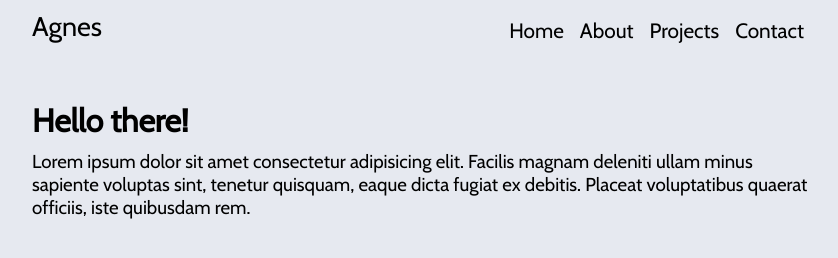
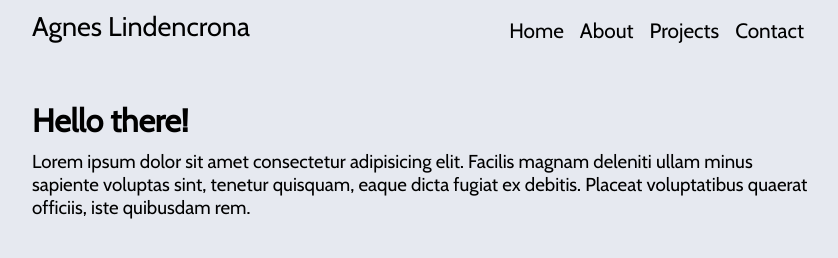
Before and after one commit to agnlin02/portfolio, a plain HTML site: page index.html in a window 1280 px wide. Shown: the whole page, without its empty margins (218-1056 px from the left). Drawn offline with nearby package versions, Linux system fonts and the light colour scheme.

Commit message:
Add Surename

```diff
--- a/index.html
+++ b/index.html
@@ -15,7 +15,7 @@
   <body>
     <main>
       <nav>
-        <h1>Agnes</h1>
+        <h1>Agnes Lindencrona</h1>
         <ul>
           <li>Home</li>
           <li>About</li>
```
